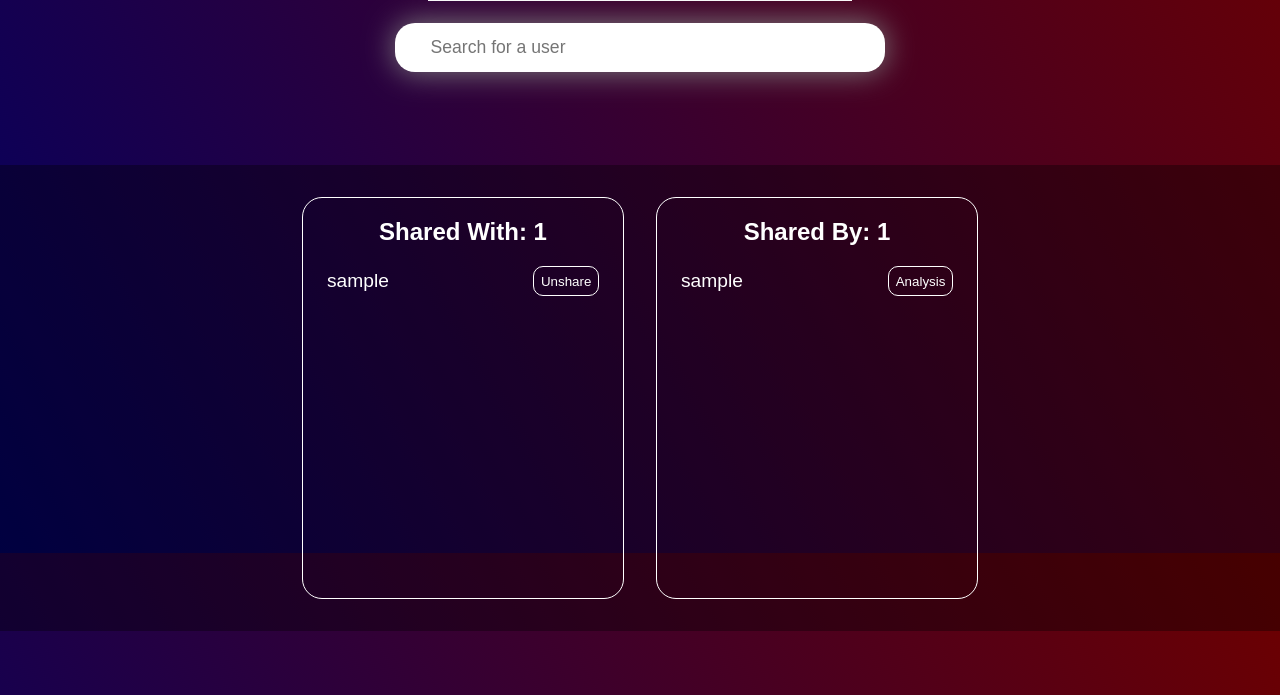
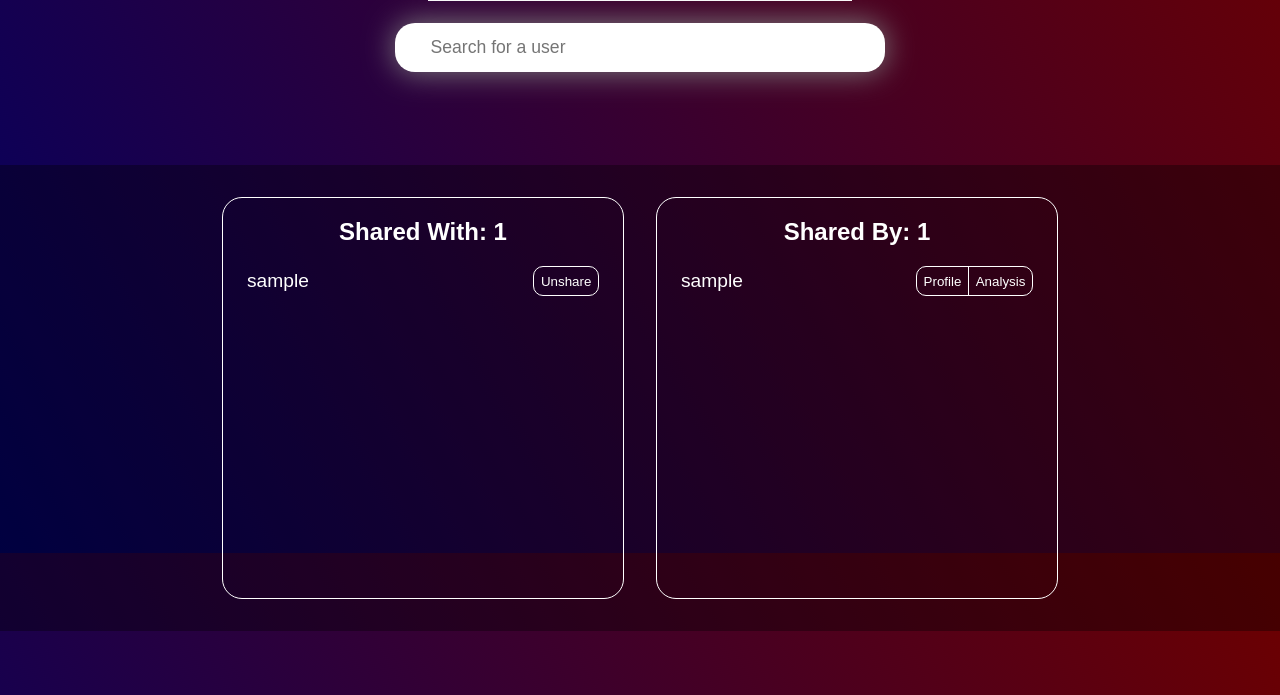
Before and after one commit to Milooooo20/CITS3403_Project-Group76, a Flask app: page /share in a window 1280 px wide. Shown: the part 247-942 px from the top of the page. Run offline with Flask 3, Linux system fonts and the light colour scheme; a user stored in the database is signed in; tables that the repository leaves empty hold one stand-in row (values such as "Sample post").

Commit message:
Added Profile and Analysis buttons for shared users in share.html

```diff
--- a/local setup/app/templates/share.html
+++ b/local setup/app/templates/share.html
@@ -89,7 +89,7 @@
             background-color: rgba(0, 0, 0, 0.35);
         }
         .shared-container {
-            width: 20em;
+            width: 25em;
             height: 25em;
             margin: 2em 1em;
             display: flex;
@@ -126,18 +126,29 @@
             display: none;
         }
         .list-button {
+            display: block;
+            border: 1px solid white;
+            border-radius: 10px;
+        }
+        div.list-button {
+            white-space: nowrap;
+        }
+        .shared-list li button {
             background-color: rgba(0, 0, 0, 0);
             color: white;
             padding: 0.5em;
-            display: block;
-            border: 1px solid white;
-            border-radius: 10px;
             cursor: pointer;
         }
-        .list-button:hover {
+        .inner-button {
+            border: none;
+        }
+        .inner-button:first-child {
+            border-right: 1px solid white;
+        }
+        .shared-list li button:hover {
             background-color: rgba(255, 255, 255, 0.2);
         }
-        .list-button:active {
+        .shared-list li button:active {
             color: rgb(40, 0, 30);
         }
         .flashes li.error {
@@ -297,18 +308,21 @@
 
             sharedBy.forEach(user => {
                 const $listItem = $(`<li><p>${user.username}</p></li>`);
+                const $buttonsContainer = $('<div class="list-button"></div>');
 
-                // Create a form for the analysis button
-                const $form = $('<form action="/analysis" method="POST"></form>');
-                const $hiddenInput = $(`<input type="hidden" name="userId" value="${user.id}">`);
-                const $analysisButton = $('<button type="submit" class="list-button">Analysis</button>');
+                const $profileButton = $('<button type="button" class="inner-button">Profile</button>');
+                $profileButton.on('click', function () {
+                    window.location.href = `/profile?user_id=${user.id}`;
+                });
+                $buttonsContainer.append($profileButton);
 
-                // Append the hidden input and button to the form
-                $form.append($hiddenInput);
-                $form.append($analysisButton);
+                const $analysisButton = $('<button type="button" class="inner-button">Analysis</button>');
+                $analysisButton.on('click', function () {
+                    window.location.href = `/analysis?user_id=${user.id}`;
+                });
+                $buttonsContainer.append($analysisButton);
 
-                // Append the form to the list item
-                $listItem.append($form);
+                $listItem.append($buttonsContainer);
                 $sharedByList.append($listItem);
             });
             $sharedByHeader.text(`Shared By: ${sharedBy.length}`); // Update header with count
```
